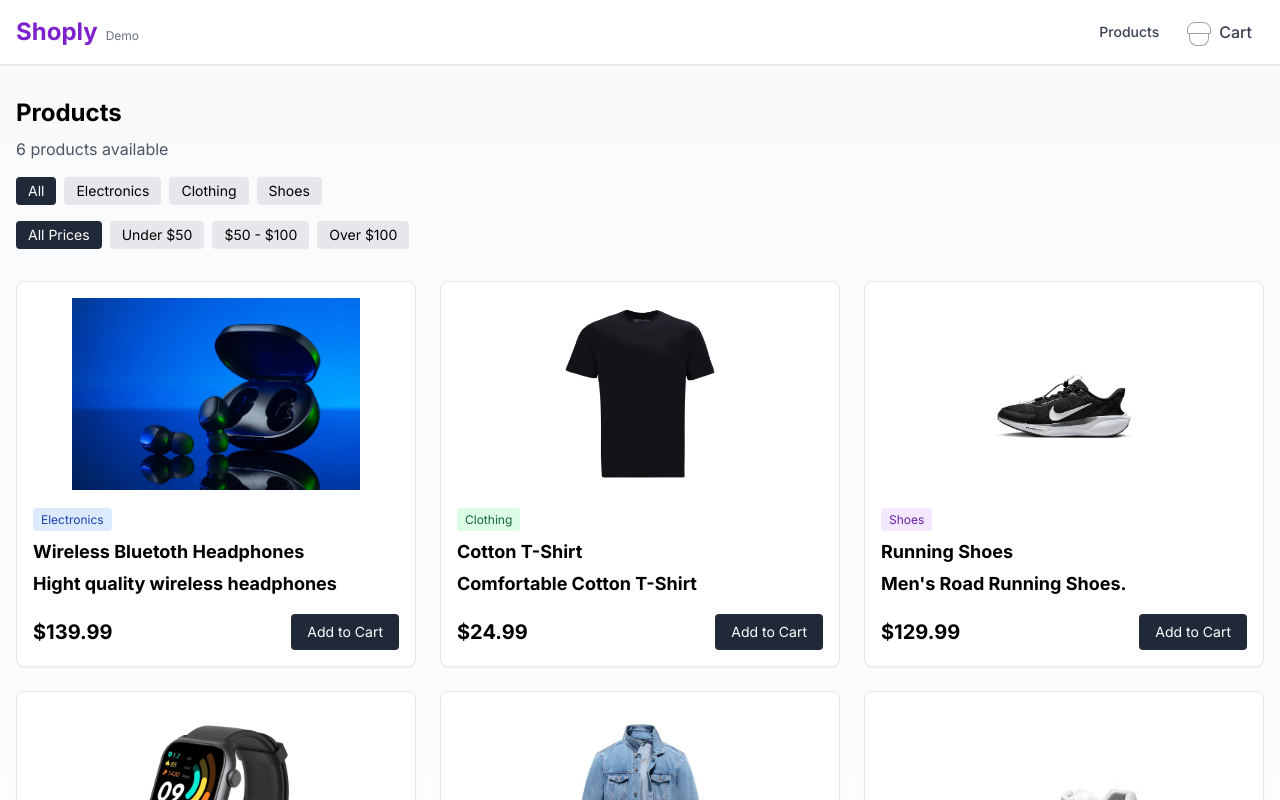
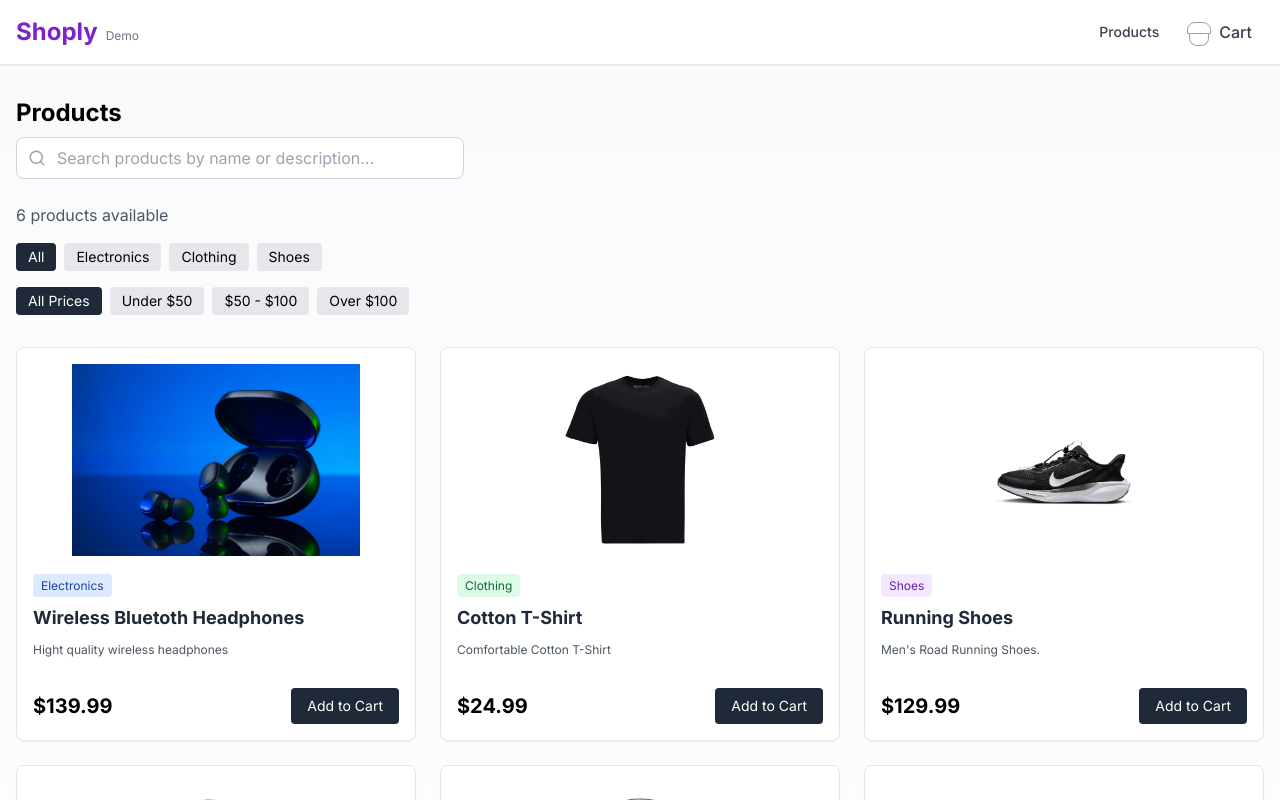
Before and after one commit to Jan030100/ecommerce-store, a Next.js app: page / in a window 1280 px wide. Shown: the top 800 px of the page. Built offline with nearby package versions, Linux system fonts and the light colour scheme.

Commit message:
feat: add search functionality with debouncing

```diff
--- a/app/page.tsx
+++ b/app/page.tsx
@@ -4,12 +4,14 @@ import { useState, useEffect } from 'react';
 import ProductCard from "@/components/ProductCard";
 import ProductCardSkeleton from "@/components/ProductCardSkeleton";
 import { Product } from "@/types"
+import SearchBox from '@/components/SearchBox';
 
 export default function HomePage() {
   const [selectedCategory, setSelectedCategory] = useState<string[]>(['All']);
   const [products, setProducts] = useState<Product[]>([]);
   const [loading, setLoading] = useState(true);
   const [selectdPrice, setSelectedPrice] = useState('All');
+  const [searchQuery, setSearchQuery] = useState('');
 
   useEffect(() => {
     async function loadProducts() {
@@ -42,6 +44,10 @@ export default function HomePage() {
     }
   };
 
+   const handleSearch = (query: string) => {
+    setSearchQuery(query.toLowerCase());
+  };
+
   const filteredProducts = products.filter(product=>{
      const categoryMatch = selectedCategory.includes('All') ||
               selectedCategory.includes(product.category);
@@ -56,7 +62,10 @@ export default function HomePage() {
     else if(selectdPrice === 'Over100'){
       priceMatch = product.price > 100;
     }
-    return categoryMatch && priceMatch;
+       const searchMatch = !searchQuery ||
+                       product.name.toLowerCase().includes(searchQuery) ||
+                       product.description.toLowerCase().includes(searchQuery);
+    return categoryMatch && priceMatch && searchMatch;
   });
 
   if (loading) {
@@ -76,9 +85,15 @@ export default function HomePage() {
     <div className="container mx-auto px-4 py-8">
       <div className="mb-8">
         <h1 className="text-2xl font-bold mb-2">Products</h1>
+
+        <div className="mb-6 max-w-md">
+          <SearchBox onSearch={handleSearch} />
+        </div>
+
         <p className="text-gray-600 mb-4">
           {filteredProducts.length} products available
           {selectedCategory[0] !== 'All' && ` (${selectedCategory.join(', ')})`}
+          {searchQuery && ` - searching: "${searchQuery}"`}
         </p>
 
         <div className="flex gap-2 mb-4">
@@ -175,7 +190,7 @@ export default function HomePage() {
                   : 'bg-gray-100 text-gray-600'
               }`}
             >
-              {category} {selectedCategory.includes(category) && '✓'}
+              {category} {selectedCategory.includes(category)}
             </span>
           ))}
         </div>
--- a/components/ProductCard.tsx
+++ b/components/ProductCard.tsx
@@ -60,8 +60,8 @@ export default function ProductCard({ product }: ProductCardProps) {
       </div>
 
       <div className="flex flex-col flex-grow">
-        <h3 className="font-bold text-lg mb-1 flex-shrink-0">{name}</h3>
-        <p className="font-bold text-lg mb-1 flex-shrink-0">{description}</p>
+        <h3 className="font-bold text-lg mb-2 text-gray-800">{name}</h3>
+         <p className="text-gray-600 text-xs mb-4 line-clamp-2 flex-grow leading-relaxed">{description}</p>
 
         <div className="flex justify-between items-center mt-auto pt-3 flex-shrink-0">
           <div className="text-xl font-bold">${price.toFixed(2)}</div>
--- /dev/null
+++ b/components/SearchBox.tsx
@@ -0,0 +1,67 @@
+'use client'
+
+import { useState,useEffect } from "react";
+import Image from "next/image";
+import { Search } from "lucide-react";
+
+interface SearchBoxProps  {
+    onSearch: (query: string) => void;
+      initialValue?: string;
+}
+
+export default function SearchBox({onSearch, initialValue= ''}:SearchBoxProps)
+{
+    const [query, setQuery] = useState(initialValue);
+    const [debouncedQuery, setDebouncedQuery] = useState(initialValue);
+
+
+useEffect(()=> {
+    const timer = setTimeout(()=>{
+        setDebouncedQuery(query);
+    },300);
+
+    return()=> {
+        clearTimeout(timer);
+    };
+},[query]);
+
+useEffect(()=>{
+    onSearch(debouncedQuery);
+}, [debouncedQuery, onSearch]);
+
+  const handleClear = () => {
+    setQuery('');
+  };
+
+  return (
+    <div className="w-full">
+        <div className="relative">
+            <input type="text"
+            value={query}
+            onChange={(e)=>setQuery(e.target.value)}
+            placeholder="Search products by name or description..."
+            className="w-full px-4 py-2 pl-10 border border-gray-300 rounded-lg focus:outline-none focus:ring-2 focus:ring-blue-500 focus:border-transparent"
+            aria-label="Search products"
+            />
+
+            <div className="absolute left-3 top-1/2 -translate-y-1/2 text-gray-400">
+            <Search size={18} />
+            </div>
+
+            {query &&(
+                <button
+                onClick={handleClear}
+                className="absolute right-3 top-1/2 transform -translate-y-1/2 text-gray-400 hover:text-gray-600"
+                aria-label="Clear search"
+                type="button">
+                    X
+                </button>
+            )}
+        </div>
+        {query && (
+            <p className="text-sm text-gray-500 mt-1">
+                Searching for: <span className="font-medium">"{query}"</span>
+            </p>
+        )}
+    </div>
+  );}
--- a/package.json
+++ b/package.json
@@ -8,6 +8,7 @@
     "start": "next start"
   },
   "dependencies": {
+    "lucide-react": "^0.562.0",
     "next": "16.1.1",
     "react": "19.2.3",
     "react-dom": "19.2.3"
```
Also changed, not shown: 1 other file (tests, documents, lock files or other folders).
